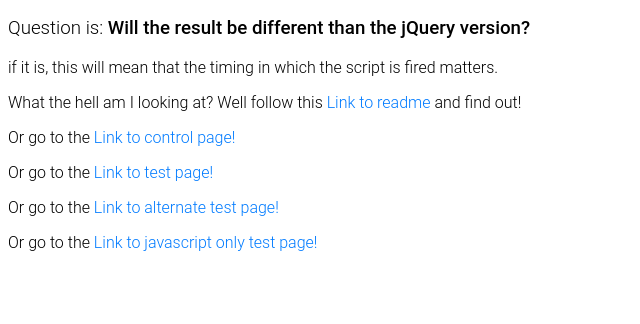
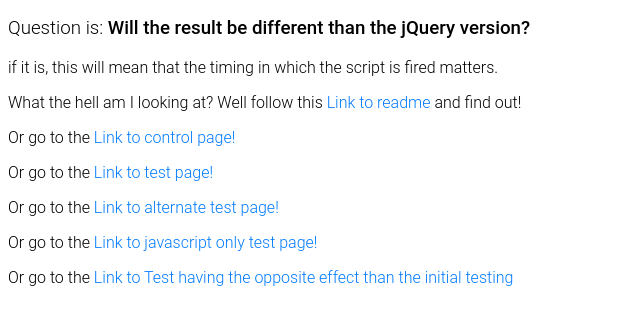
Before and after one commit to HugoPalomares/HugoPalomares.github.io, a plain HTML site: page index-follow-dynamically-changed-vanilla.html in a window 1280 px wide. Shown: the part 112-436 px from the top of the page, without its empty margins (0-640 px from the left). Drawn offline with nearby package versions, Linux system fonts and the light colour scheme.

Commit message:
Adding new test that has noindex, no follow initially and will be modified with JS

```diff
--- a/index-follow-dynamically-changed-vanilla.html
+++ b/index-follow-dynamically-changed-vanilla.html
@@ -39,6 +39,7 @@
     <p>Or go to the <a href="index-follow-dynamically-changed.html">Link to test page!</a></p>
     <p>Or go to the <a href="index-follow-dynamically-inserted.html">Link to alternate test page!</a></p>
     <p>Or go to the <a href="index-follow-dynamically-changed-vanilla.html">Link to javascript only test page!</a></p>
+    <p>Or go to the <a href="noindex-nofollow-dynamically-changed-vanilla.html">Link to Test having the opposite effect than the initial testing</a></p>
   </footer>
   </body>
 </html>
```
Also changed, not shown: index-follow-dynamically-changed.html (+1 -0 lines), index-follow-dynamically-inserted.html (+1 -0 lines), index-follow.html (+1 -0 lines), index.html (+1 -0 lines).
